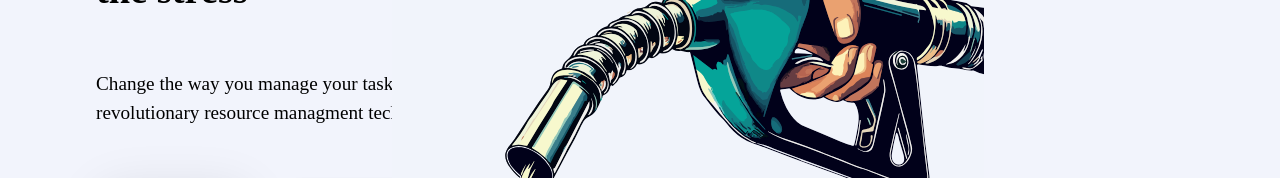
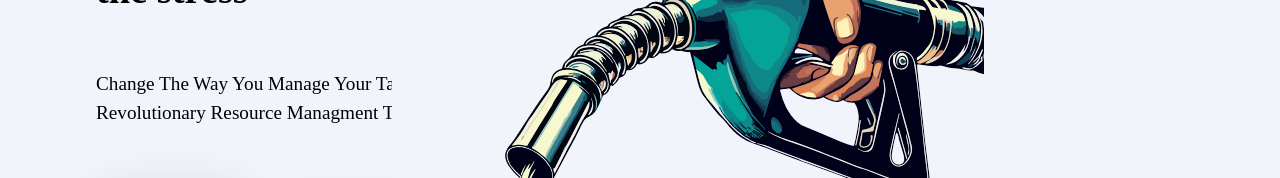
Before and after one commit to paullaster/manage-fuel-bussiness-ui, a React (Vite) app: page / in a window 1280 px wide. Shown: the part 287-465 px from the top of the page. Built offline with nearby package versions, Linux system fonts and the light colour scheme; no server answers; a web font is replaced by a local one.

Commit message:
update delete action of table items

```diff
--- a/src/assets/sass/global/_typography.scss
+++ b/src/assets/sass/global/_typography.scss
@@ -60,9 +60,9 @@ input[type="search"]:focus{
     border-bottom-left-radius: 0;
     border-bottom-right-radius: 0;
 }
-// span {
-//     text-transform: capitalize !important;
-// }
+span {
+    text-transform: capitalize;
+}
 span.error_span {
     color: v.$color_error;
 }
--- a/src/assets/sass/pages/_tankEntries.scss
+++ b/src/assets/sass/pages/_tankEntries.scss
@@ -27,10 +27,11 @@
                 color: g.$color_primary_light;
                 @include u.boxshadow_light;
 
+                & > span {
+                    text-transform: uppercase !important;
+                    font-weight: 800;
+                }
             }
         }
     }
-    & ~ button >span {
-        text-transform: uppercase !important;
-    }
 }
```
